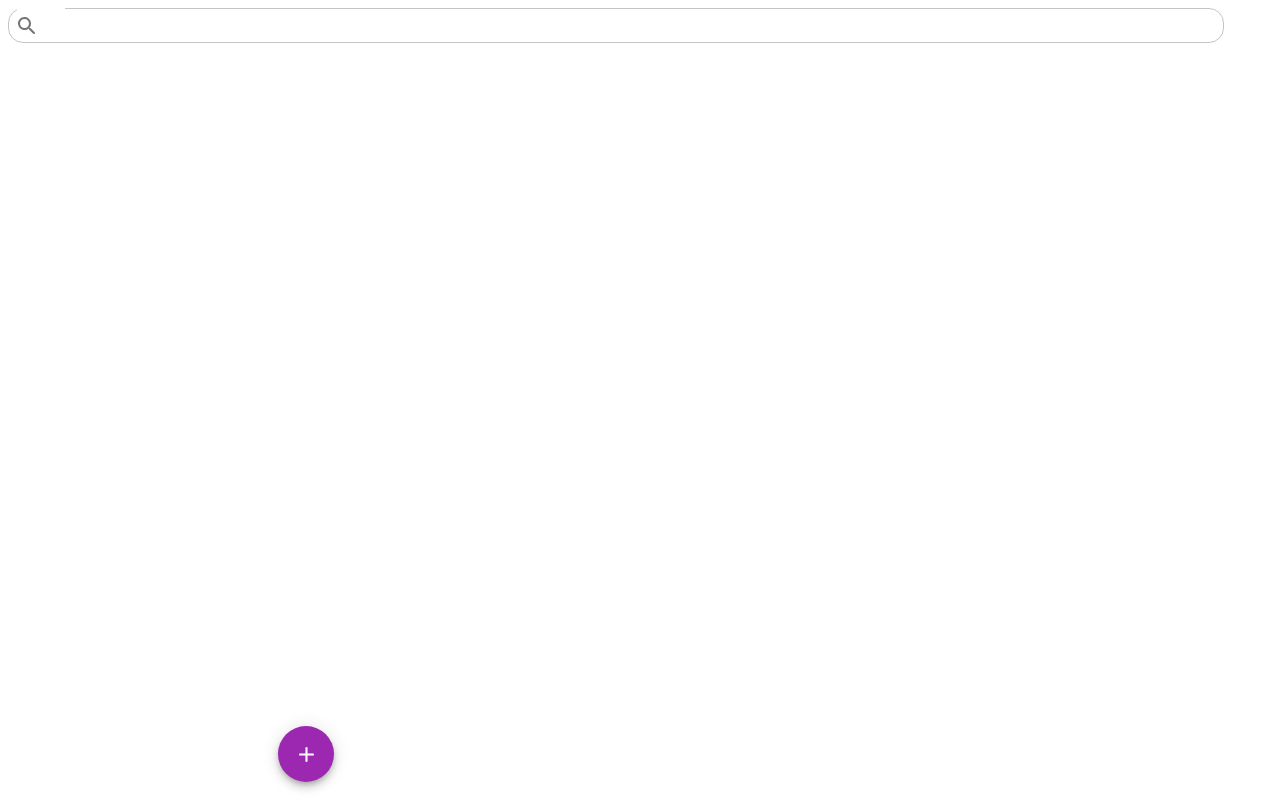
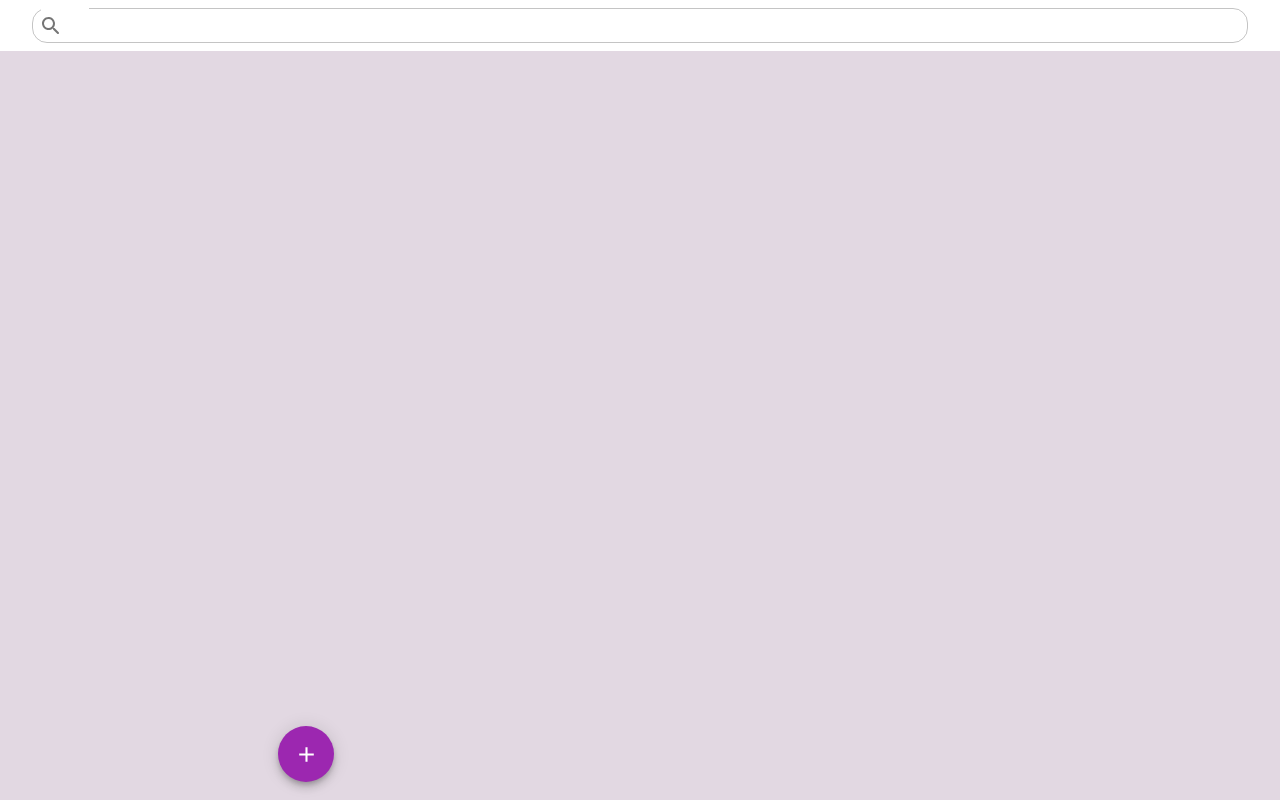
Before and after one commit to RamazaniMwemedi/Covale-Web-Version, a Next.js app in the folder soga/: page /components/Chats in a window 1280 px wide. Built offline with nearby package versions, Linux system fonts and the light colour scheme.

Commit message:
Customized the Search Chat box

```diff
--- a/soga/pages/components/Chats.js
+++ b/soga/pages/components/Chats.js
@@ -14,6 +14,7 @@ import OutlinedInput from "@mui/material/OutlinedInput";
 import InputAdornment from "@mui/material/InputAdornment";
 import FormControl from "@mui/material/FormControl";
 import SearchRoundedIcon from "@mui/icons-material/SearchRounded";
+import { useTheme } from "@mui/system";
 
 // My components
 import AddMoreFriends from "./AddMoreFriends";
@@ -22,6 +23,7 @@ import Chat from "./Chat";
 const Chats = ({ messages, loading }) => {
   const [showMoreFriends, setShowMoreFriends] = useState(false);
   const [showButton, setShowButton] = useState(true);
+  const theme = useTheme()
 
   const buttonHandler = () => {
     setShowMoreFriends(true);
@@ -37,9 +39,12 @@ const Chats = ({ messages, loading }) => {
       <Box
         sx={{
           width: "100%",
-          // backgroundColor: "white",
+          backgroundColor: theme.colors.background1,
           borderRadius: "5px",
           marginBottom: "10px",
+          alignItems:"center",
+          textAlign:"center",
+          justiContent:"center",
         }}
       >
         <FormControl sx={{ m: 1, width: "95%" }} variant="outlined">
--- a/soga/styles/globals.css
+++ b/soga/styles/globals.css
@@ -4,15 +4,15 @@ body {
   margin: 0;
   font-family: -apple-system, BlinkMacSystemFont, Segoe UI, Roboto, Oxygen,
     Ubuntu, Cantarell, Fira Sans, Droid Sans, Helvetica Neue, sans-serif;
-
+  background-color: rgb(226, 216, 226);
 }
 @media (prefers-color-scheme: dark) {
-  body{
+  body {
     background-color: rgb(58, 20, 58);
   }
 }
 @media (prefers-color-scheme: light) {
-  body{
+  body {
     background-color: rgb(226, 216, 226);
   }
 }
@@ -52,7 +52,7 @@ hr {
   width: 50%;
   height: 50%;
   z-index: 100;
-  background-color:rgb(46, 41, 41);
+  background-color: rgb(46, 41, 41);
 }
 
 .bottom {
```
